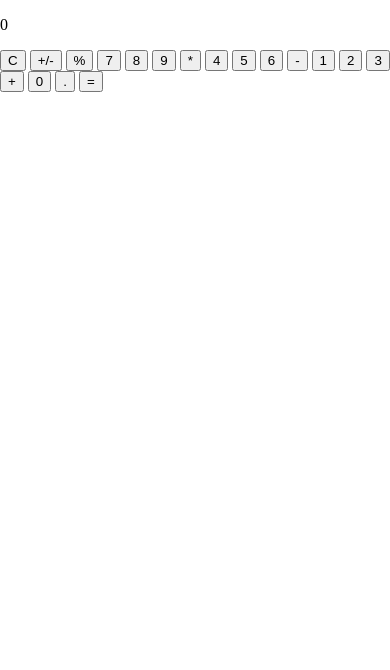
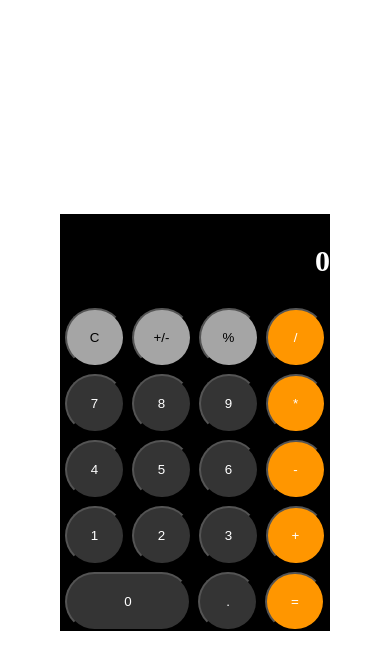
Before and after one commit to amineennaciri/Project-Calculator, a plain HTML site: page index.html in a window 390 px wide. Drawn offline with Linux system fonts and the light colour scheme.

Commit message:
worked on the user interface user css styling. the calculator looks like the calculator app from Iphone. The user experience is much more better right now.

```diff
--- a/css/styles.css
+++ b/css/styles.css
@@ -5,4 +5,56 @@
     height: 100vh;
     max-width: 100vw;
     margin: 0;
+    display: flex;
+    flex-direction: column;
+    justify-content: center;
+    align-items: center;
+    font-weight: bolder;
+    font-size: larger;
 }
+.display {
+    height: 94px;
+    width: 270px;
+    background-color: black;
+    color: white;
+    text-align: right;
+    font-size: 30px;
+}
+.menu {
+    height: 450px;
+    width: 270px;
+    display: flex;
+    flex: 0;
+    flex-wrap: wrap;
+    background-color: black;
+    gap: 7px;
+    justify-content: center;
+    align-items: center;
+}
+
+button {
+    padding: 20px;
+    border-radius:60px;
+    width: 60px;
+    /* height: 20px; */
+    text-align: center;
+
+}
+
+#zero {
+    width: 126px;
+}
+
+#gray {
+    background-color: #a5a5a5;
+    color: black;
+}
+
+#black,#zero {
+    background-color: #343434;
+    color: white;
+}
+#orange {
+    background-color: #ff9600;
+    color: white;
+}
--- a/index.html
+++ b/index.html
@@ -11,24 +11,27 @@
     <div class="display">
         <p class="value">0</p>
     </div>
-    <button class="clear">C</button>
-    <button class="operator">+/-</button>
-    <button class="operator">%</button>
-    <button class="number">7</button>
-    <button class="number">8</button>
-    <button class="number">9</button>
-    <button class="operator">*</button>
-    <button class="number">4</button>
-    <button class="number">5</button>
-    <button class="number">6</button>
-    <button class="operator">-</button>
-    <button class="number">1</button>
-    <button class="number">2</button>
-    <button class="number">3</button>
-    <button class="operator">+</button>
-    <button class="number">0</button>
-    <button class="number">.</button>
-    <button class="equal">=</button>
+    <div class="menu">
+        <button class="clear" id="gray">C</button>
+        <button class="operator" id="gray">+/-</button>
+        <button class="operator" id="gray">%</button>
+        <button class="operator" id="orange">/</button>
+        <button class="number" id="black">7</button>
+        <button class="number" id="black">8</button>
+        <button class="number" id="black">9</button>
+        <button class="operator" id="orange">*</button>
+        <button class="number" id="black">4</button>
+        <button class="number" id="black">5</button>
+        <button class="number" id="black">6</button>
+        <button class="operator" id="orange">-</button>
+        <button class="number" id="black">1</button>
+        <button class="number" id="black">2</button>
+        <button class="number" id="black">3</button>
+        <button class="operator" id="orange">+</button>
+        <button class="number" id="zero">0</button>
+        <button class="number" id="black">.</button>
+        <button class="equal" id="orange">=</button>
+    </div>
     <script src="javascript/script.js"></script>
 </body>
 </html>
```
Also changed, not shown: calculator-img.JPG (added).
